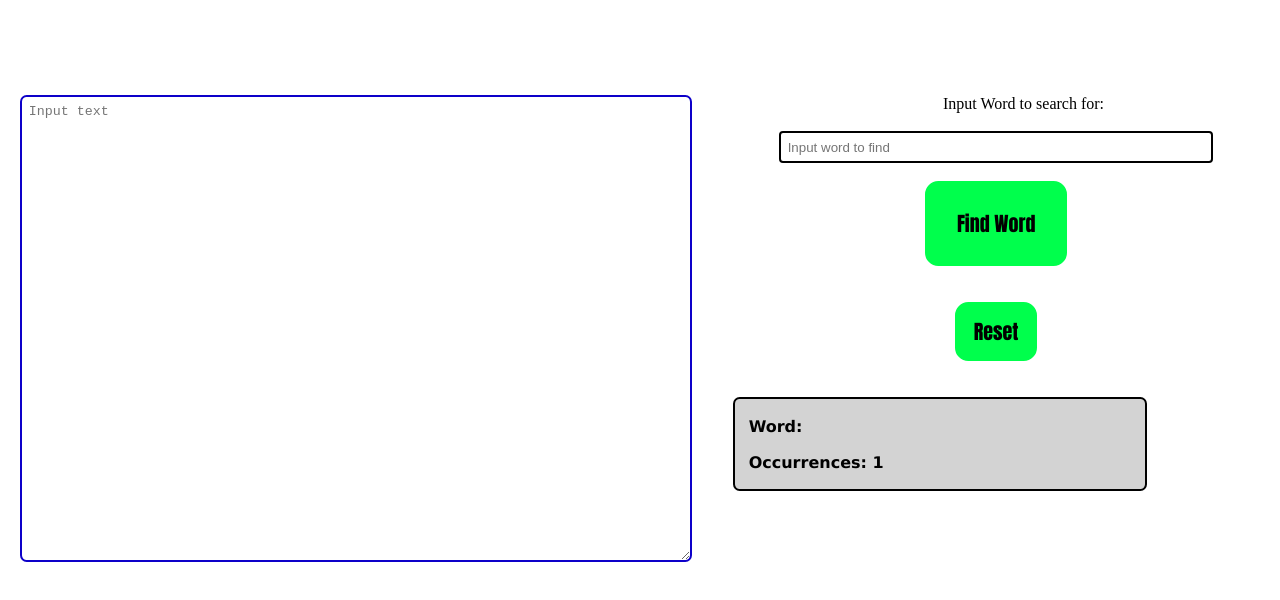
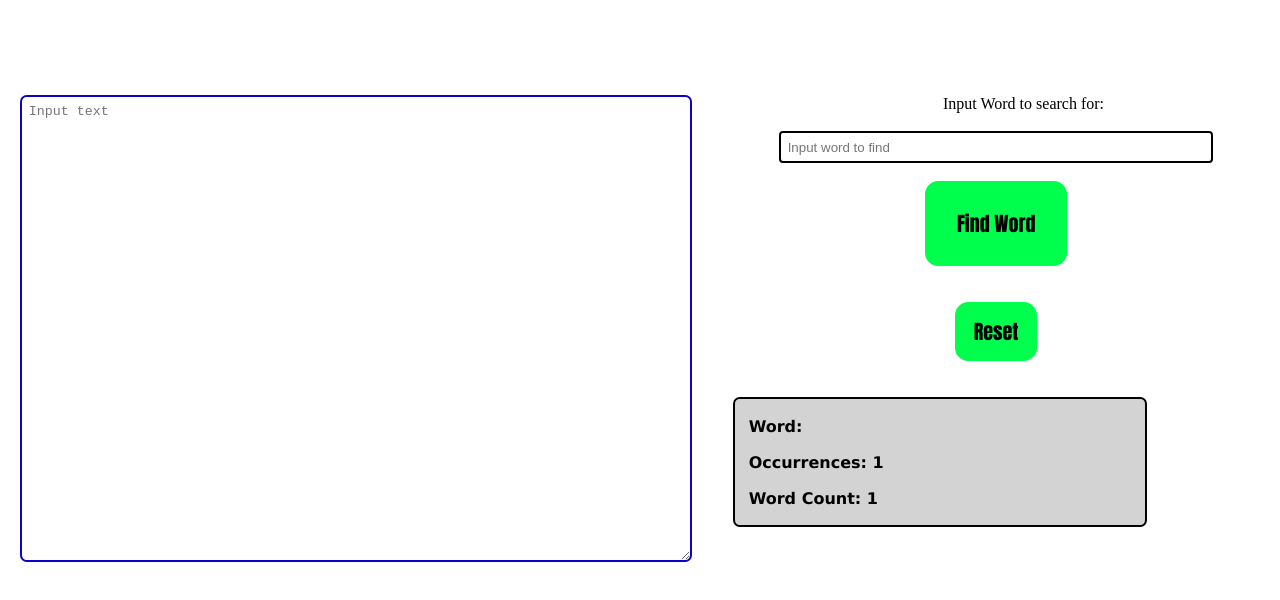
Before and after one commit to AsherSeiling/Seiling-word-counter, a plain HTML site: page index.html in a window 1280 px wide. Both pictures are taken after a click on the button "Find Word". Shown: the part 76-676 px from the top of the page. Drawn offline with Linux system fonts and the light colour scheme.

Commit message:
Word counter.

```diff
--- a/index.html
+++ b/index.html
@@ -59,6 +59,9 @@
                 <p id="occurrence_out">Occurrences: </p>
                 <br>
                 <br>
+                <p id="words_out">Word Count: </p>
+                <br>
+                <br>
             </center>
         </div>
     </div>
--- a/word_finder.js
+++ b/word_finder.js
@@ -55,6 +55,8 @@ function main(){
 }
 
 function place_data(){
+    let words_count = parsed_words.length;
     document.getElementById("word_out").innerHTML = "Word: " + word_find;
     document.getElementById("occurrence_out").innerHTML = "Occurrences: " + num_occurr;
+    document.getElementById("words_out").innerHTML = "Word Count: " + words_count.toString();
 }
```
